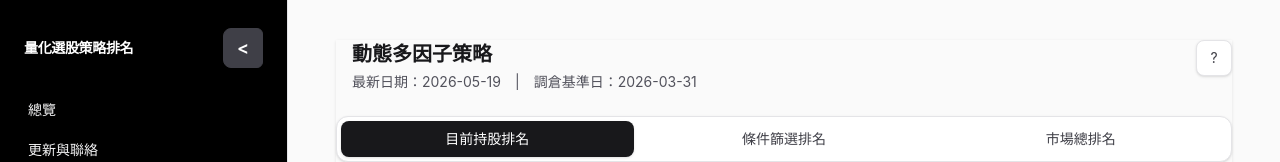
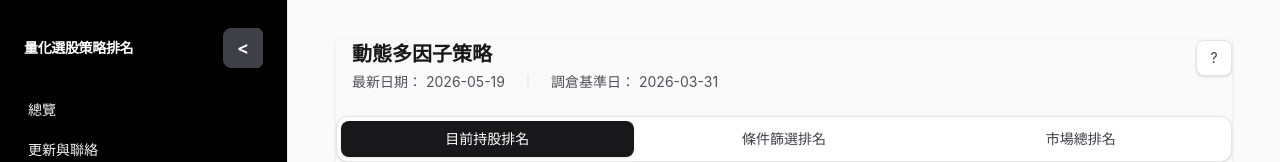
Before and after one commit to amu-0713/my-stock-rank, a React (Vite) app: page /strategy/1 in a window 1280 px wide. Shown: the top 162 px of the page. Built offline with nearby package versions, Linux system fonts and the light colour scheme.

Commit message:
Update StrategyPage.jsx

```diff
--- a/src/pages/StrategyPage.jsx
+++ b/src/pages/StrategyPage.jsx
@@ -108,8 +108,20 @@ export default function StrategyPage() {
           <div className="flex items-start justify-between gap-3">
             <div>
               <div className="pl-4 text-lg font-semibold sm:text-xl">{title}</div>
-              <div className="mt-1 pl-4 text-xs text-zinc-600 sm:text-sm">
-                最新日期：{data?.latest_date ?? '—'}　|　調倉基準日：{data?.rebalance_base_date ?? '—'}
+              {/* 日期資訊 - 手機版自動換行 */}
+              <div className="mt-1 pl-4 flex flex-col sm:flex-row sm:items-center gap-y-1 sm:gap-x-4 text-xs text-zinc-600 sm:text-sm">
+                <div className="flex items-baseline">
+                  <span className="font-medium">最新日期：</span>
+                  <span className="ml-1">{data?.latest_date ?? '—'}</span>
+                </div>
+
+                {/* 桌面版分隔線，手機版隱藏 */}
+                <div className="hidden sm:block text-zinc-300">｜</div>
+
+                <div className="flex items-baseline">
+                  <span className="font-medium">調倉基準日：</span>
+                  <span className="ml-1">{data?.rebalance_base_date ?? '—'}</span>
+                </div>
               </div>
             </div>
 
```
